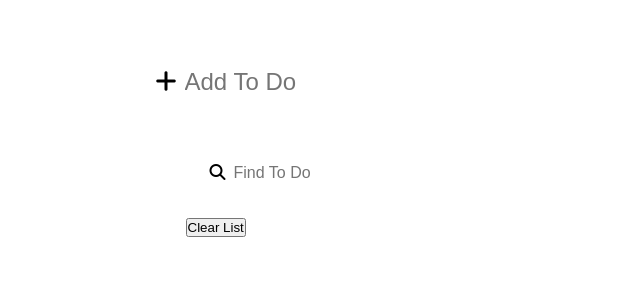
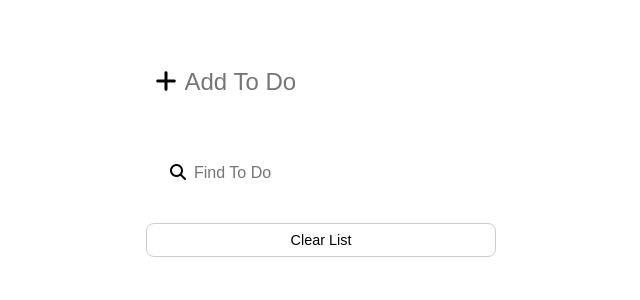
Before and after one commit to yumcoding/first-react-to-do, a React (Create React App) app: page / in a window 1280 px wide. Shown: the top 300 px of the page, without its empty margins (319-959 px from the left). Built offline with nearby package versions, Linux system fonts and the light colour scheme.

Commit message:
style todoList

```diff
--- a/src/components/TodoList/TodoList.js
+++ b/src/components/TodoList/TodoList.js
@@ -1,6 +1,7 @@
 import React, { Component } from "react";
 import TodoItem from "../TodoItem/TodoItem";
 import TodoFilter from "../TodoFilter/TodoFilter";
+import "./todolist.css";
 
 class TodoList extends Component {
   state = {
@@ -54,7 +55,9 @@ class TodoList extends Component {
                 />
               ))}
         </ul>
-        <button onClick={handleClear}>Clear List</button>
+        <button className="clear-btn" onClick={handleClear}>
+          Clear List
+        </button>
       </div>
     );
   }
--- a/src/components/TodoList/todolist.css
+++ b/src/components/TodoList/todolist.css
@@ -1,5 +1,15 @@
 .todo-list {
-  min-width: 400px;
+  min-width: 350px;
   display: flex;
-  justify-content: flex-start;
+  flex-direction: column;
 }
+
+.list-container .clear-btn {
+  padding: 0.5rem;
+  margin: 0.5rem 0;
+  font-size: 0.9rem;
+  background: #fff;
+  width: 100%;
+  border-radius: 0.5rem;
+  border: 1px solid #ccc;
+}
```
